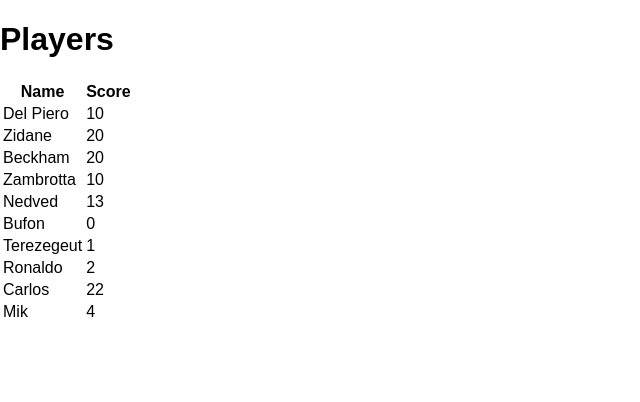
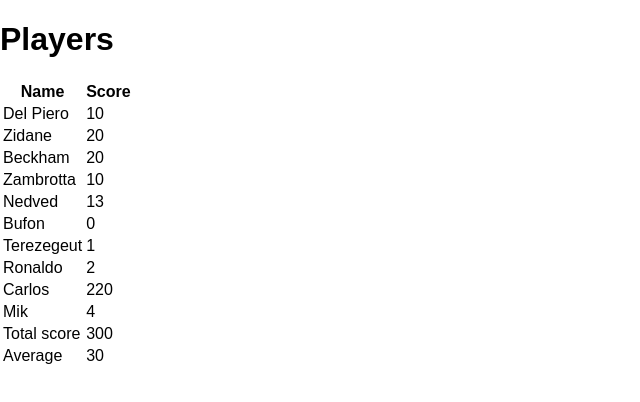
Before and after one commit to RafalPaluch/zadaniedomowe-react-2.1, a React (Create React App) app: page / in a window 1280 px wide. Shown: the top 402 px of the page, without its empty margins (0-640 px from the left). Built offline with nearby package versions, Linux system fonts and the light colour scheme.

Commit message:
Added sum and average to comp.

```diff
--- a/src/players.js
+++ b/src/players.js
@@ -1,16 +1,16 @@
 import React from 'react'
 import {Table} from 'react-bootstrap'
 const players = [
-    {username:"Del Piero", points:10},
-    {username:"Zidane", points:20},
-    {username:"Beckham", points:20,},
-    {username:"Zambrotta", points:10},
-    {username: "Nedved",points:13 },
-    {username:"Bufon", points:0},
-    {username:"Terezegeut", points:1},
-    {username:"Ronaldo", points:2},
-    {username:"Carlos", points:22},
-    {username:"Mik", points:4}
+    {id:1,username:"Del Piero", points:10},
+    {id:2,username:"Zidane", points:20},
+    {id:3,username:"Beckham", points:20,},
+    {id:4,username:"Zambrotta", points:10},
+    {id:5,username: "Nedved",points:13 },
+    {id:6,username:"Bufon", points:0},
+    {id:7,username:"Terezegeut", points:1},
+    {id:8,username:"Ronaldo", points:2},
+    {id:9,username:"Carlos", points:220},
+    {id:10,username:"Mik", points:4}
     ];
 
 const Players = () => (
@@ -28,12 +28,20 @@
 <tbody>
 {players.map(
     player => (
-     <tr>
+     <tr key={player.id}>
     <td>{player.username}</td>
     <td>{player.points}</td>
-     </tr>
+     </tr>))}
 
-    ))}
+
+    <tr>
+        <td>Total score</td>
+        <td>{players.map((player)=>player.points).reduce((a,b)=>(a+b))}</td>
+    </tr>
+<tr><td>Average</td>
+    <td>{players.map((player)=>player.points).reduce((a,b)=>(a+b))/players.length}</td></tr>
+
+
 
 
 </tbody>
```
